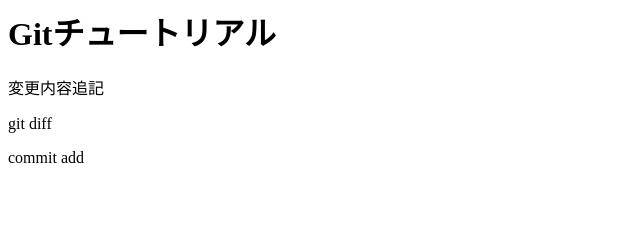
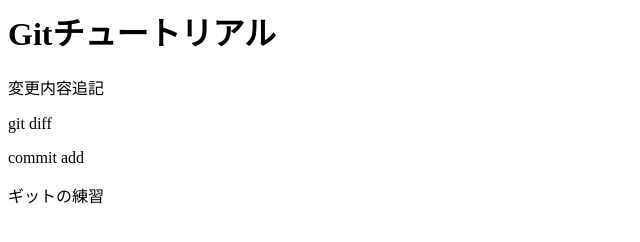
Before and after one commit to mayupico/git_tutorial_bak, a plain HTML site: page index.html in a window 1280 px wide. Shown: the whole page, without its empty margins (0-640 px from the left). Drawn offline with Linux system fonts and the light colour scheme.

Commit message:
Update index.html
いける

```diff
--- a/index.html
+++ b/index.html
@@ -3,3 +3,4 @@
 <p>変更内容追記</p>
 <p>git diff</p>
 <p>commit add</p>
+<p>ギットの練習</p>
```
